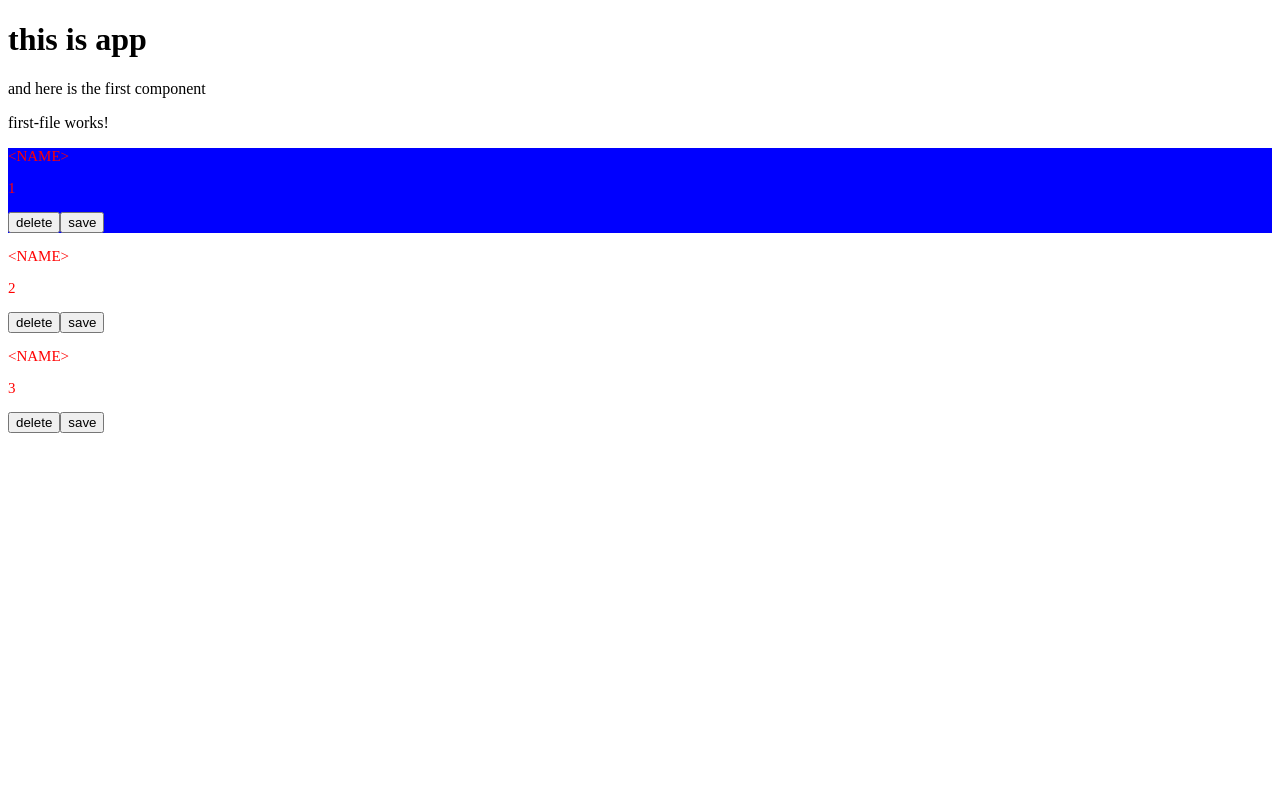
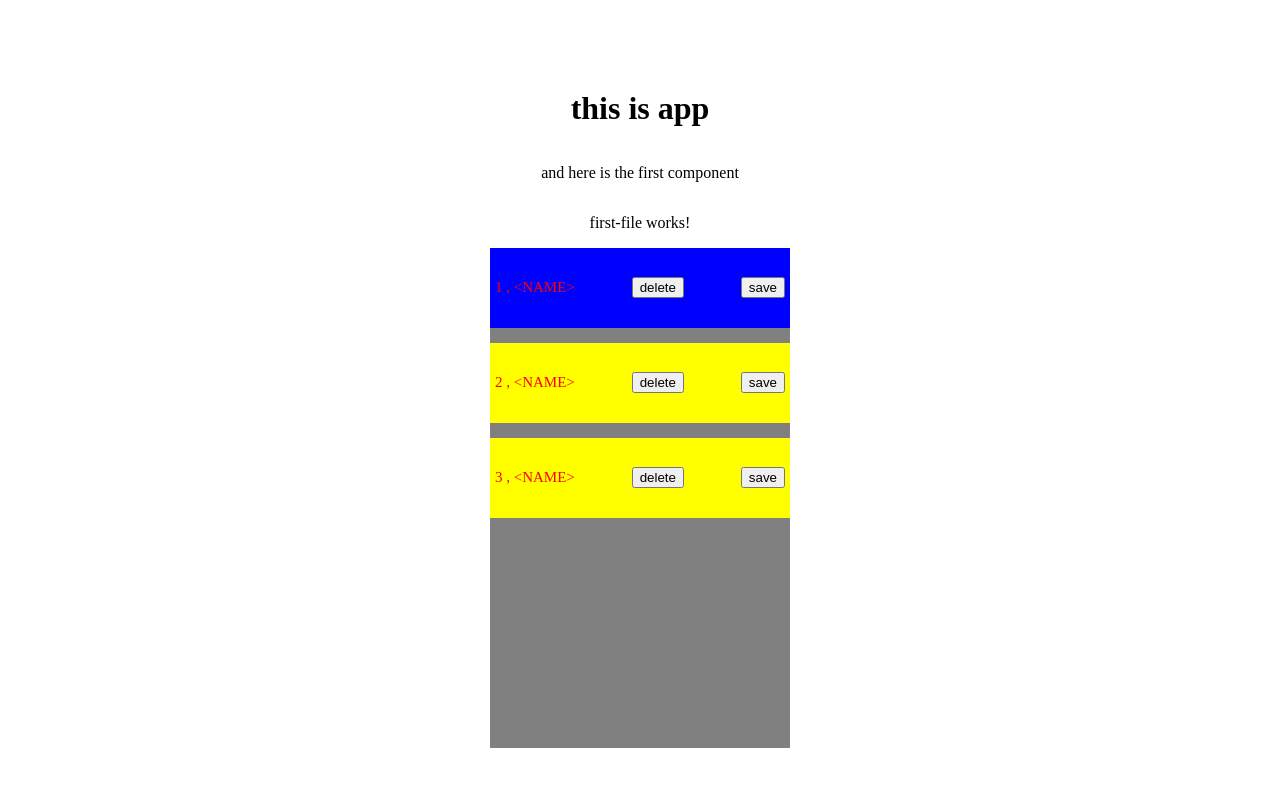
Before and after one commit to Ameer2000Mzori/Todo-List-Angular, an Angular app: page / in a window 1280 px wide. Shown: the top 786 px of the page. Built offline with nearby package versions, Linux system fonts and the light colour scheme.

Commit message:
added stylings

```diff
--- a/src/app/app.component.html
+++ b/src/app/app.component.html
@@ -1,4 +1,4 @@
-<div>
+<div class="main-app">
   <h1>this is app</h1>
 
   <p>and here is the first component</p>
--- a/src/app/app.component.scss
+++ b/src/app/app.component.scss
@@ -0,0 +1,8 @@
+.main-app {
+  height: 100vh;
+  display: flex;
+  flex-direction: column;
+  text-align: center;
+  align-items: center;
+  justify-content: center;
+}
--- a/src/app/first-file/first-file.component.html
+++ b/src/app/first-file/first-file.component.html
@@ -1,20 +1,22 @@
 <p>first-file works!</p>
 <div class="itemsHolder">
   @for (item of newTodoData; track item.name ) {
-  <!--  -->
-  @if(item.isCompleted === true){
-  <div class="completedItem">
-    <p>{{ item.name }}</p>
-    <p>{{ item.id }}</p>
-    <button (click)="deleteItem(item.id)">delete</button>
-    <button (click)="saveToFavo(item)">save</button>
+  <div class="itemCard">
+    @if(item.isCompleted){
+    <div class="completedItem">
+      <p>{{ item.id }} , {{ item.name }}</p>
+      <button (click)="deleteItem(item.id)">delete</button>
+      <button (click)="saveToFavo(item)">save</button>
+    </div>
+    }@else{
+    <div class="completedItem notCompelete">
+      <p>{{ item.id }} , {{ item.name }}</p>
+      <button (click)="deleteItem(item.id)">delete</button>
+      <button (click)="saveToFavo(item)">save</button>
+    </div>
+    }
   </div>
-  }@else {
-  <p>{{ item.name }}</p>
-  <p>{{ item.id }}</p>
-  <button (click)="deleteItem(item.id)">delete</button>
-  <button (click)="saveToFavo(item)">save</button>
-  } } @empty {
+  } @empty {
   <p>There are no items.</p>
   }
 </div>
--- a/src/app/first-file/first-file.component.scss
+++ b/src/app/first-file/first-file.component.scss
@@ -1,8 +1,39 @@
 .itemsHolder {
   color: red;
   font-size: 15px;
+  width: 100%;
+  display: flex;
+  flex-direction: column;
+  text-align: center;
+  align-items: center;
+  background-color: #808080;
+  height: 500px;
+  gap: 25px;
+
+  .itemCard {
+    width: 300px;
+    height: 70px;
+    background-color: black;
+    display: flex;
+    flex-direction: row;
+    text-align: center;
+    align-items: start;
+    justify-content: space-between;
+  }
 
   .completedItem {
+    display: flex;
+    flex-direction: row;
+    text-align: center;
+    align-items: center;
+    width: 100%;
+    height: 100%;
+    justify-content: space-between;
+    padding: 5px;
     background-color: blue;
   }
+
+  .notCompelete {
+    background-color: yellow;
+  }
 }
```
